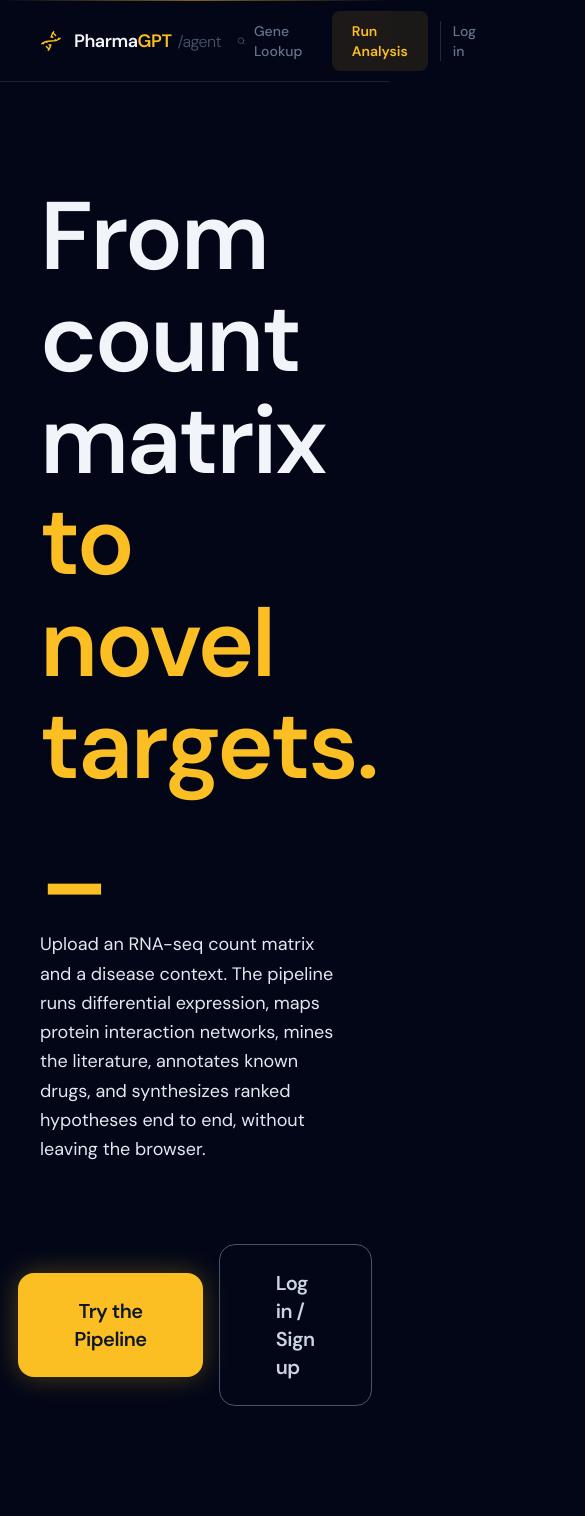
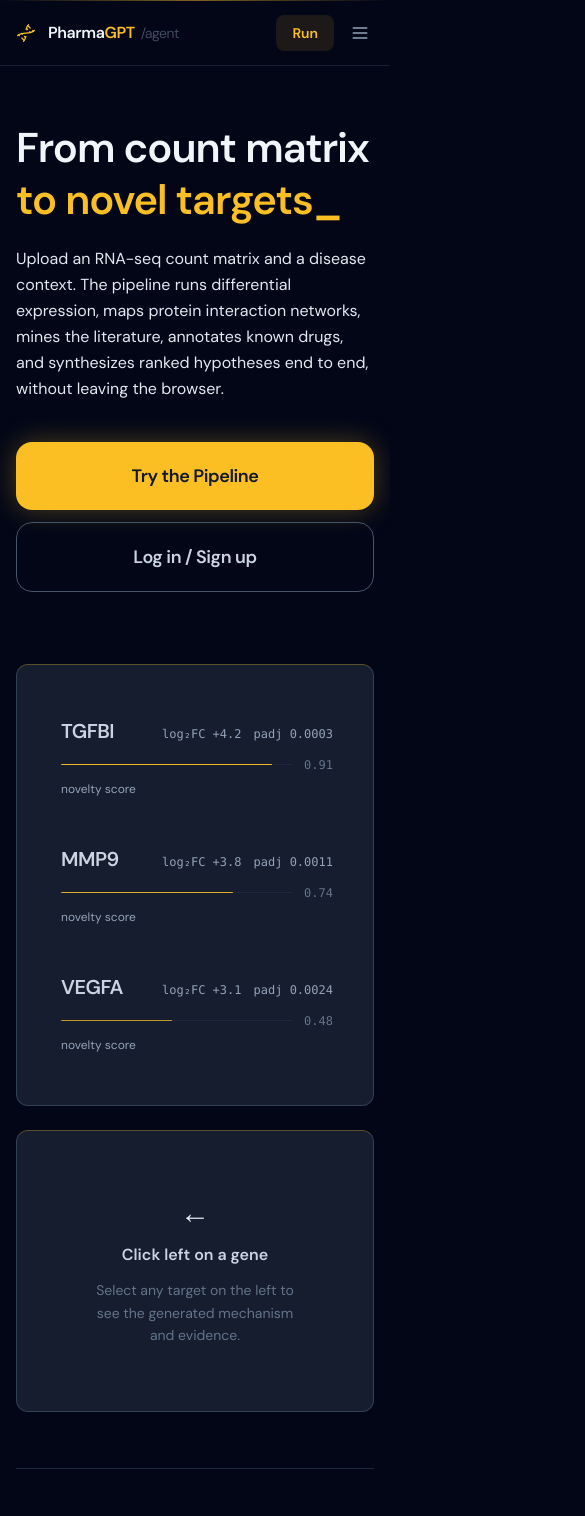
Before and after one commit to nicholaslawrence-hub/compbio_agent_harness, a React (Vite) app in the folder frontend/: page / in a window 390 px wide. Shown: the top 1516 px of the page, 585 px wide, since content can reach past the window. Built offline with nearby package versions, Linux system fonts and the light colour scheme; no server answers.

Commit message:
Feat: Mobile layout

```diff
--- a/frontend/src/components/Layout.jsx
+++ b/frontend/src/components/Layout.jsx
@@ -1,25 +1,28 @@
+import { useState } from 'react'
 import { Outlet, NavLink, Link } from 'react-router-dom'
-import { Dna, Github, Linkedin, Search, UserCircle2 } from 'lucide-react'
+import { Dna, Github, Linkedin, Search, UserCircle2, Menu, X } from 'lucide-react'
 import { useAuth } from '../contexts/AuthContext.jsx'
 
 export default function Layout() {
   const { user, loading } = useAuth()
+  const [menuOpen, setMenuOpen] = useState(false)
 
   return (
     <div className="min-h-screen flex flex-col">
       <header className="sticky top-0 z-50 bg-slate-950">
         <div className="h-px bg-gradient-to-r from-transparent via-amber-400/50 to-transparent" />
-        <div className="max-w-7xl mx-auto px-10 h-20 flex items-center justify-between">
+        <div className="max-w-7xl mx-auto px-4 sm:px-10 h-16 sm:h-20 flex items-center justify-between">
 
-          <Link to="/" className="flex items-center gap-3 group">
-            <Dna size={22} className="text-amber-400" strokeWidth={1.5} />
-            <span className="font-semibold text-lg text-slate-100 tracking-tight group-hover:text-white transition-colors duration-150">
+          <Link to="/" className="flex items-center gap-3 group" onClick={() => setMenuOpen(false)}>
+            <Dna size={20} className="text-amber-400" strokeWidth={1.5} />
+            <span className="font-semibold text-base sm:text-lg text-slate-100 tracking-tight group-hover:text-white transition-colors duration-150">
               Pharma<span className="text-amber-400">GPT</span>
-              <span className="text-slate-600 font-light ml-1.5 text-base">/agent</span>
+              <span className="text-slate-600 font-light ml-1.5 text-sm sm:text-base">/agent</span>
             </span>
           </Link>
 
-          <nav className="flex items-center gap-2">
+          {/* Desktop nav */}
+          <nav className="hidden sm:flex items-center gap-2">
             <NavLink
               to="/gene/EGFR"
               className={({ isActive }) =>
@@ -71,15 +74,88 @@ export default function Layout() {
               )
             )}
           </nav>
+
+          {/* Mobile: Run Analysis + hamburger */}
+          <div className="flex sm:hidden items-center gap-3">
+            <NavLink
+              to="/run"
+              className={({ isActive }) =>
+                `px-4 py-2 rounded-lg text-sm font-semibold transition-colors duration-150 ${
+                  isActive
+                    ? 'bg-amber-400 text-slate-900'
+                    : 'bg-amber-400/10 text-amber-400'
+                }`
+              }
+            >
+              Run
+            </NavLink>
+            <button
+              onClick={() => setMenuOpen(o => !o)}
+              className="text-slate-400 hover:text-slate-200 transition-colors p-1"
+              aria-label="Toggle menu"
+            >
+              {menuOpen ? <X size={20} /> : <Menu size={20} />}
+            </button>
+          </div>
         </div>
+
+        {/* Mobile dropdown */}
+        {menuOpen && (
+          <div className="sm:hidden bg-slate-950 border-t border-slate-800 px-4 py-4 flex flex-col gap-1">
+            <NavLink
+              to="/gene/EGFR"
+              onClick={() => setMenuOpen(false)}
+              className={({ isActive }) =>
+                `flex items-center gap-2 px-3 py-3 rounded-lg text-sm font-medium transition-colors ${
+                  isActive ? 'text-slate-100 bg-slate-800' : 'text-slate-400 hover:text-slate-200 hover:bg-slate-800/50'
+                }`
+              }
+            >
+              <Search size={14} strokeWidth={1.5} />
+              Gene Lookup
+            </NavLink>
+            <NavLink
+              to="/run"
+              onClick={() => setMenuOpen(false)}
+              className={({ isActive }) =>
+                `flex items-center gap-2 px-3 py-3 rounded-lg text-sm font-semibold transition-colors ${
+                  isActive ? 'text-slate-100 bg-slate-800' : 'text-slate-400 hover:text-slate-200 hover:bg-slate-800/50'
+                }`
+              }
+            >
+              Run Analysis
+            </NavLink>
+            {!loading && (
+              user ? (
+                <Link
+                  to="/account"
+                  onClick={() => setMenuOpen(false)}
+                  className="flex items-center gap-2 px-3 py-3 rounded-lg text-sm text-slate-400 hover:text-slate-200 hover:bg-slate-800/50 transition-colors"
+                >
+                  <UserCircle2 size={16} strokeWidth={1.5} />
+                  {user.name.split(' ')[0]}
+                </Link>
+              ) : (
+                <Link
+                  to="/login"
+                  onClick={() => setMenuOpen(false)}
+                  className="flex items-center gap-2 px-3 py-3 rounded-lg text-sm font-medium text-slate-400 hover:text-slate-200 hover:bg-slate-800/50 transition-colors"
+                >
+                  Log in
+                </Link>
+              )
+            )}
+          </div>
+        )}
+
         <div className="h-px bg-slate-800/80" />
       </header>
 
-      <main className="flex-1 max-w-7xl mx-auto w-full px-10 py-10">
+      <main className="flex-1 max-w-7xl mx-auto w-full px-4 sm:px-10 py-6 sm:py-10">
         <Outlet />
       </main>
 
-      <footer className="max-w-7xl mx-auto w-full px-10 py-6 flex items-center justify-between border-t border-slate-800/60">
+      <footer className="max-w-7xl mx-auto w-full px-4 sm:px-10 py-5 sm:py-6 flex flex-col sm:flex-row items-center gap-3 sm:gap-0 sm:justify-between border-t border-slate-800/60">
         <span className="text-xs text-slate-600">
           Built by{' '}
           <a
--- a/frontend/src/pages/AnalyzePage.jsx
+++ b/frontend/src/pages/AnalyzePage.jsx
@@ -202,11 +202,11 @@ export default function AnalyzePage() {
   }, [])
 
   return (
-    <div className="space-y-24">
+    <div className="space-y-14 sm:space-y-24">
 
       {/* ── Hero ─────────────────────────────────────────────── */}
-      <div className="pt-16 pb-4">
-        <h1 className="text-8xl font-bold text-slate-100 leading-[1.06] mb-8 tracking-tight">
+      <div className="pt-8 sm:pt-16 pb-4">
+        <h1 className="text-[2.6rem] leading-tight sm:text-6xl lg:text-8xl sm:leading-[1.06] font-bold text-slate-100 mb-5 sm:mb-8 tracking-tight">
           From count matrix<br />
           <span className="text-amber-400">
             to{' '}
@@ -214,17 +214,17 @@ export default function AnalyzePage() {
             <span className="inline-block w-[3px] cursor-blink">_</span>
           </span>
         </h1>
-        <p className="text-lg text-slate-200 max-w-xl leading-relaxed">
+        <p className="text-base sm:text-lg text-slate-200 max-w-xl leading-relaxed">
           Upload an RNA-seq count matrix and a disease context. The pipeline runs
           differential expression, maps protein interaction networks, mines the
           literature, annotates known drugs, and synthesizes ranked hypotheses
           end to end, without leaving the browser.
         </p>
-        <div className="flex items-center justify-center gap-4 mt-20">
+        <div className="flex flex-col sm:flex-row items-stretch sm:items-center justify-center gap-3 mt-10 sm:mt-20">
           {user ? (
             <button
               onClick={() => navigate('/run')}
-              className="bg-amber-400 hover:bg-amber-300 text-slate-900 font-bold text-2xl px-24 py-6 rounded-2xl transition-colors duration-150 tracking-tight"
+              className="bg-amber-400 hover:bg-amber-300 text-slate-900 font-bold text-xl sm:text-2xl px-10 sm:px-24 py-5 sm:py-6 rounded-2xl transition-colors duration-150 tracking-tight text-center"
             >
               Start Analysis
             </button>
@@ -232,13 +232,13 @@ export default function AnalyzePage() {
             <>
               <button
                 onClick={() => navigate('/run')}
-                className="bg-amber-400 hover:bg-amber-300 text-slate-900 font-bold text-xl px-14 py-6 rounded-2xl transition-colors duration-150 tracking-tight shadow-[0_0_28px_rgba(251,191,36,0.30)]"
+                className="bg-amber-400 hover:bg-amber-300 text-slate-900 font-bold text-lg sm:text-xl px-10 sm:px-14 py-5 sm:py-6 rounded-2xl transition-colors duration-150 tracking-tight shadow-[0_0_28px_rgba(251,191,36,0.30)] text-center"
               >
                 Try the Pipeline
               </button>
               <Link
                 to="/login"
-                className="border border-slate-600 hover:border-slate-400 text-slate-300 hover:text-slate-100 font-semibold text-xl px-14 py-6 rounded-2xl transition-colors duration-150 tracking-tight"
+                className="border border-slate-600 hover:border-slate-400 text-slate-300 hover:text-slate-100 font-semibold text-lg sm:text-xl px-10 sm:px-14 py-5 sm:py-6 rounded-2xl transition-colors duration-150 tracking-tight text-center"
               >
                 Log in / Sign up
               </Link>
@@ -249,7 +249,7 @@ export default function AnalyzePage() {
 
       {/* ── Example use-case ─────────────────────────────────── */}
       <div>
-        <div className="grid grid-cols-2 gap-6">
+        <div className="grid grid-cols-1 sm:grid-cols-2 gap-6">
 
           {/* ── Left: gene list ── */}
           <div
@@ -286,9 +286,9 @@ export default function AnalyzePage() {
                       }`}>
                         {g.symbol}
                       </span>
-                      <div className="flex font-mono tabular-nums text-sm text-slate-400">
-                        <span className="w-24 text-right">log₂FC {g.lfc}</span>
-                        <span className="w-28 text-right">padj {g.padj}</span>
+                      <div className="flex flex-wrap font-mono tabular-nums text-xs sm:text-sm text-slate-400 gap-x-3">
+                        <span>log₂FC {g.lfc}</span>
+                        <span>padj {g.padj}</span>
                       </div>
                     </div>
 
@@ -350,11 +350,11 @@ export default function AnalyzePage() {
       <div className="border-t border-slate-800 pt-14">
         <p className="text-2xl font-semibold text-slate-400 mb-10">Data Pipeline</p>
 
-        <div ref={containerRef} className="relative flex gap-40 items-stretch">
+        <div ref={containerRef} className="relative flex flex-col sm:flex-row sm:gap-40 gap-8 items-stretch">
 
           {line && (
             <svg
-              className="absolute inset-0 pointer-events-none"
+              className="absolute inset-0 pointer-events-none hidden sm:block"
               style={{ width: '100%', height: '100%', overflow: 'visible' }}
             >
               <path
@@ -367,7 +367,7 @@ export default function AnalyzePage() {
             </svg>
           )}
 
-          <div className="shrink-0 w-80 flex flex-col z-10">
+          <div className="shrink-0 sm:w-80 w-full flex flex-col z-10">
             {STEPS.map((step, i) => {
               const isActive = activeStep === step.n
               const isLast   = i === STEPS.length - 1
@@ -397,10 +397,10 @@ export default function AnalyzePage() {
                     ref={el => { labelRefs.current[i] = el }}
                     type="button"
                     onClick={() => toggle(step.n)}
-                    className={`inline-block text-left leading-snug whitespace-nowrap transition-all duration-300 ${
+                    className={`inline-block text-left leading-snug transition-all duration-300 ${
                       isActive
-                        ? 'text-2xl font-semibold text-slate-100 pt-2'
-                        : 'text-lg font-medium text-slate-500 hover:text-slate-300 pt-2'
+                        ? 'text-xl sm:text-2xl font-semibold text-slate-100 pt-2'
+                        : 'text-base sm:text-lg font-medium text-slate-500 hover:text-slate-300 pt-2'
                     }`}
                   >
                     {step.label}
@@ -410,13 +410,12 @@ export default function AnalyzePage() {
             })}
           </div>
 
-          <div className="flex-1 flex items-center z-10">
+          <div className="flex-1 flex items-start sm:items-center z-10">
             <div
               ref={bubbleRef}
-              className={`w-full rounded-xl p-8 transition-all duration-300 ${
-                activeStep ? 'border border-slate-800 bg-slate-900' : 'border border-transparent bg-transparent'
+              className={`w-full rounded-xl p-5 sm:p-8 transition-all duration-300 ${
+                activeStep ? 'border border-slate-800 bg-slate-900' : 'border border-transparent bg-transparent sm:min-h-[260px]'
               }`}
-              style={{ minHeight: '260px' }}
             >
               {activeStep && (
                 <div>
--- a/frontend/src/pages/RunPage.jsx
+++ b/frontend/src/pages/RunPage.jsx
@@ -37,7 +37,7 @@ export default function RunPage() {
         <p className="text-[10px] font-mono uppercase tracking-[0.2em] text-slate-600 mb-6">Input reference</p>
         <div>
           {FIELD_DOCS.map(({ field, doc }) => (
-            <div key={field} className="grid grid-cols-[200px_1fr] gap-x-12 py-5 border-b border-slate-800/50 last:border-0">
+            <div key={field} className="grid grid-cols-1 sm:grid-cols-[200px_1fr] gap-x-12 gap-y-1 py-5 border-b border-slate-800/50 last:border-0">
               <span className="text-sm font-medium text-slate-300 pt-0.5">{field}</span>
               <span className="text-sm text-slate-500 leading-relaxed">{doc}</span>
             </div>
```
